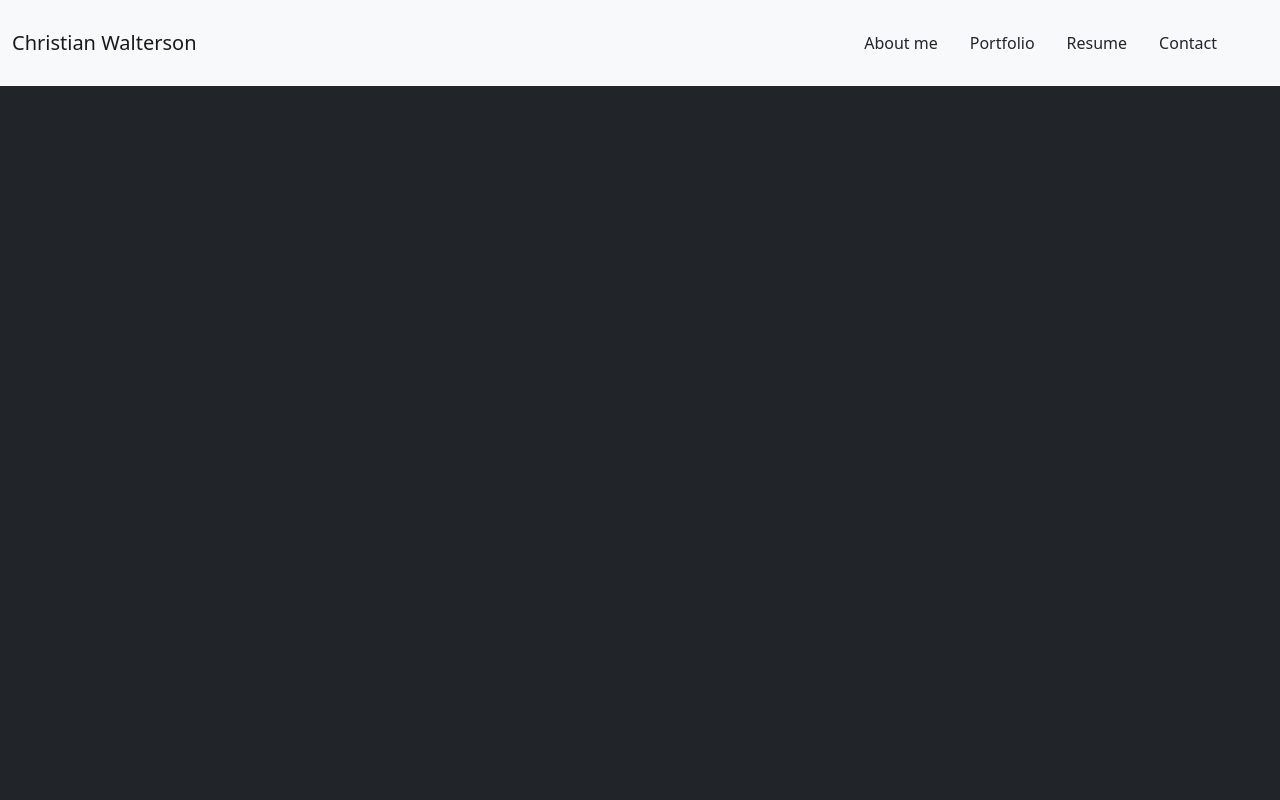
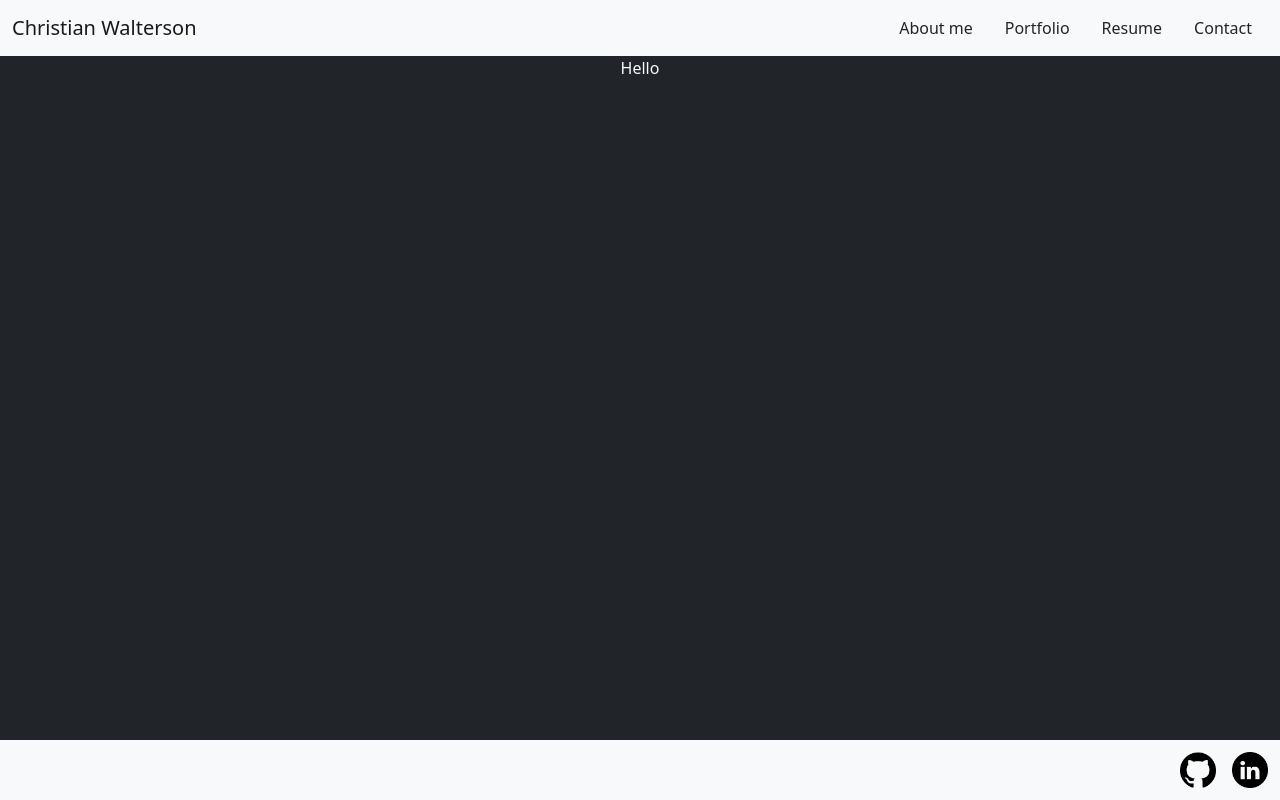
Before and after one commit to cgwol/challenge-20-react-portfolio, a React (Vite) app: page / in a window 1280 px wide. Built offline with nearby package versions, Linux system fonts and the light colour scheme.

Commit message:
compelted footer

```diff
--- a/src/App.css
+++ b/src/App.css
@@ -1,13 +1,4 @@
 #root {
-  max-width: 1280px;
   margin: 0 auto;
-  padding: 2rem;
   text-align: center;
 }
-
-header ul{
-  display: flex;
-  justify-content: flex-end;
-  margin: 20px;
-  padding: 15px;
-}
--- a/src/App.jsx
+++ b/src/App.jsx
@@ -2,6 +2,7 @@ import { Outlet } from "react-router-dom";
 import './App.css'
 import 'bootstrap/dist/css/bootstrap.min.css';
 import Header from './components/Header'
+import Footer from "./components/Footer";
 
 function App() {
   return (
@@ -10,6 +11,7 @@ function App() {
       <main>
         <Outlet />
       </main>
+      <Footer />
     </>
   )
 }
--- a/src/components/Footer.jsx
+++ b/src/components/Footer.jsx
@@ -0,0 +1,22 @@
+import githubLogo from '../assets/github-logo.png'
+import linkedinLogo from '../assets/linkedin-icon.png'
+
+export default function Footer() {
+    return (
+        <div className='container-fluid bg-light fixed-bottom'>
+            <footer className="d-flex flex-wrap justify-content-between align-items-center py-1 my-2">
+
+                <div className='col-md-4 d-flex mb-md-0 text-body-secondary text-decoration-none lh-1'>
+                    <span className='mb-3 mb-md-0 text-body-light'>© Christian Walterson 2023</span>
+                </div>
+
+                <ul className='nav col-md-4 justify-content-end list-unstyled d-flex'>
+                    <li className='ms-3'><a className='text-body-secondary' href="https://github.com/cgwol"><img src={githubLogo} alt="github" width={36} height={36}/></a></li>
+                    <li className='ms-3'><a className='text-body-secondary' href="https://www.linkedin.com/in/christian-walterson-252a42179/"><img src={linkedinLogo} alt="github" width={36} height={36}/></a></li>
+                </ul>
+
+            </footer>
+        </div>
+
+    );
+}
--- a/src/components/Header.jsx
+++ b/src/components/Header.jsx
@@ -3,7 +3,7 @@ import NavBar from "./Nav";
 export default function Header() {
     return (
         <header>
-            <nav className="navbar navbar-expand-lg navbar-light bg-light fixed-top">
+            <nav className="navbar navbar-expand-lg navbar-light bg-light">
                 <div className="container-fluid d-flex align-items-center">
                     <h1 className="navbar-brand mb-0">Christian Walterson</h1>
                     <NavBar />
--- a/src/pages/About.jsx
+++ b/src/pages/About.jsx
@@ -1,5 +1,8 @@
 export default function About() {
     return (
-      <span>Hello</span>
+      <div>
+        <span className="text-light">Hello</span>
+      </div>
+
     );
   }
```
Also changed, not shown: src/assets/github-logo.png (added), src/assets/linkedin-icon.png (added).
